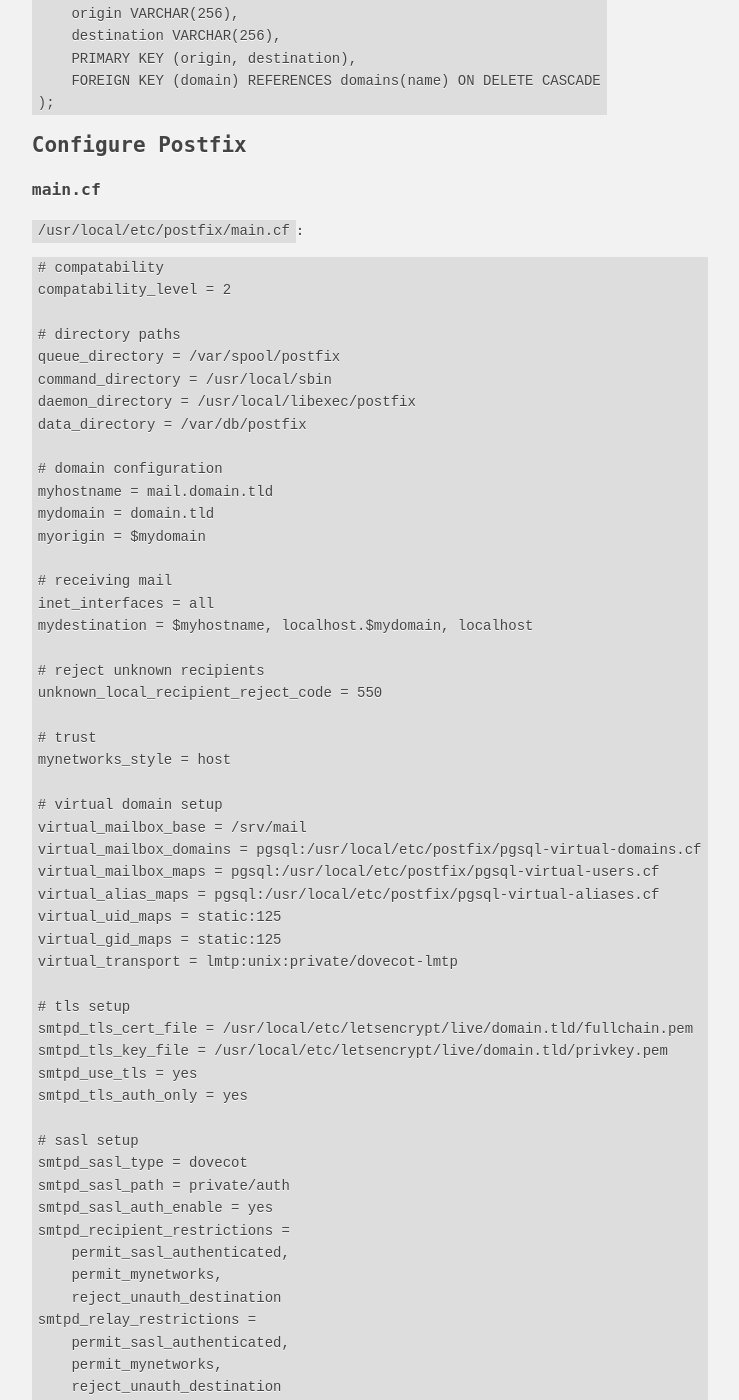
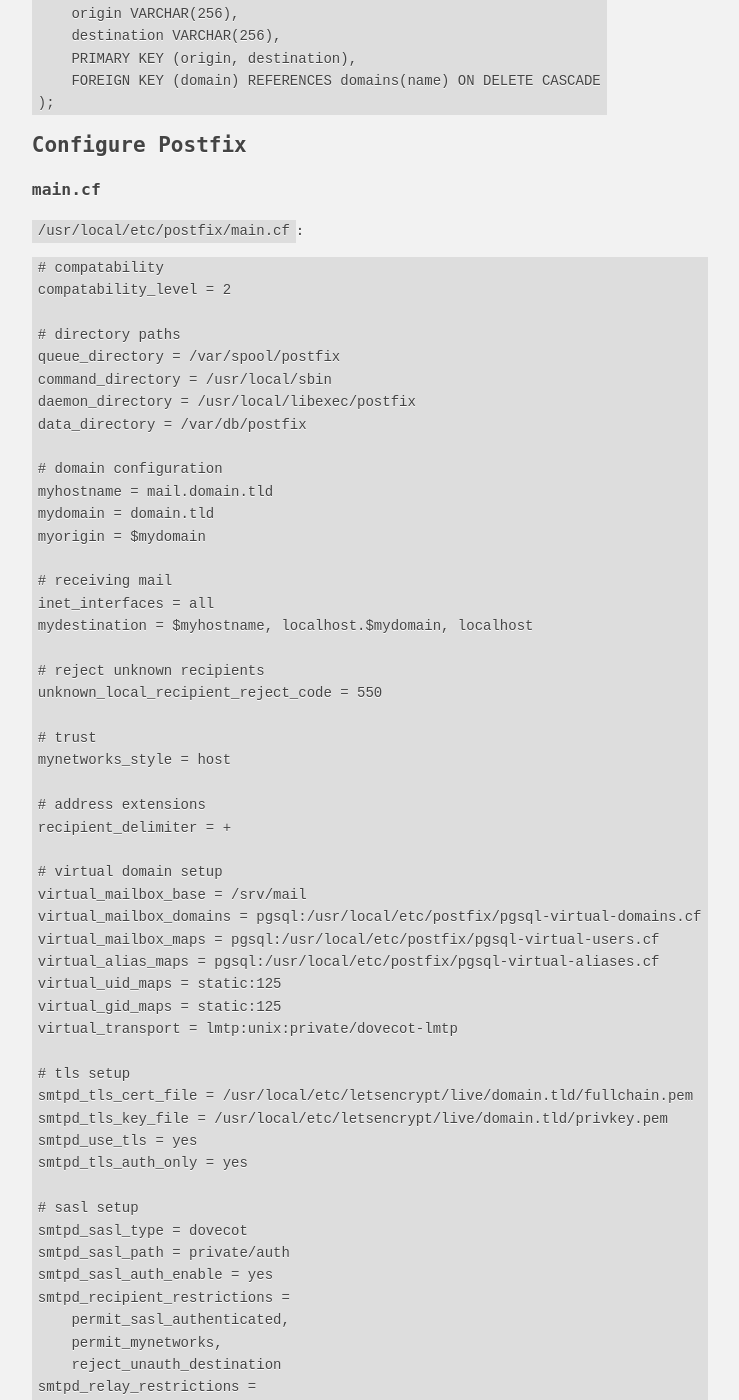
Before and after one commit to Tyil/website, a Jekyll site: the page built from _tutorials/setup-imap-mailserver-on-freebsd.md, in a window 1280 px wide and 1400 px high, scrolled down 3203 px. Shown: the whole window, without its empty margins (13-752 px from the left). Built offline with Jekyll 4.4.1, drawn with Linux system fonts in a browser that asks for light colours; Markdown is read by kramdown in place of the engine named in the settings; some of the changed text lies outside the part shown.

```diff
--- a/_tutorials/setup-imap-mailserver-on-freebsd.md
+++ b/_tutorials/setup-imap-mailserver-on-freebsd.md
@@ -139,6 +139,9 @@ unknown_local_recipient_reject_code = 550
 
 # trust
 mynetworks_style = host
+
+# address extensions
+recipient_delimiter = +
 
 # virtual domain setup
 virtual_mailbox_base = /srv/mail
```
Also changed, not shown: other parts of _tutorials/setup-imap-mailserver-on-freebsd.md (+2 -1 lines).
